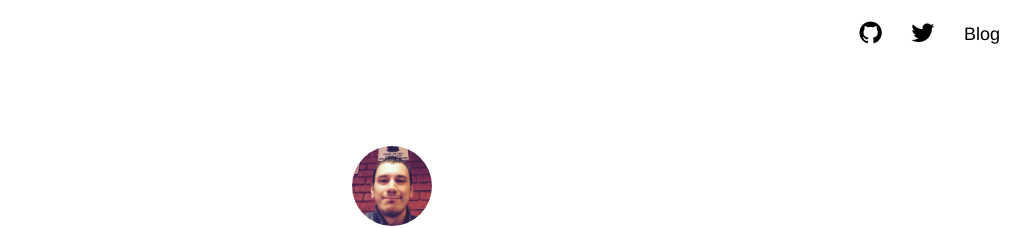
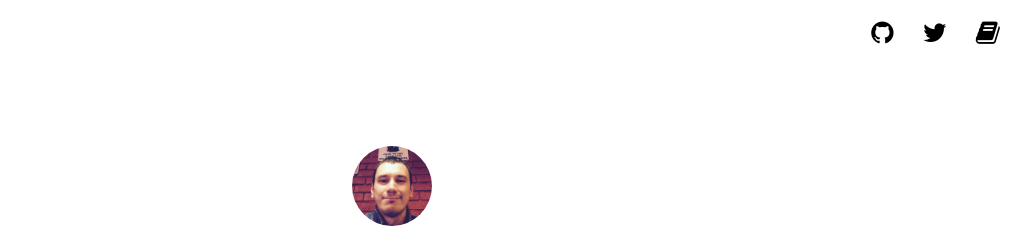
Before and after one commit to ArtemGrinn/artemgrinn.github.io, a Jekyll site: the page built from index.html, in a window 1280 px wide. Shown: the top 228 px of the page, without its empty margins (248-1279 px from the left). Built offline with Jekyll 4.4.1, drawn with Linux system fonts in a browser that asks for light colours; nearby versions of some CDN libraries; the list of posts is cut into pages by our own code.

Commit message:
Update navigation.html

```diff
--- a/_includes/navigation.html
+++ b/_includes/navigation.html
@@ -1,13 +1,13 @@
 <nav class="main-nav">
-    <a href="https://github.com/ArtemGrinn"> <i class="fa fa-github" aria-hidden="true"></i> </a>
-    <a href="https://twitter.com/grinn57"> <i class="fa fa-twitter" aria-hidden="true"></i> </a>
+    <a href="https://github.com/ArtemGrinn" title="My Github"> <i class="fa fa-github" aria-hidden="true"></i> </a>
+    <a href="https://twitter.com/grinn57" title="My Twitter"> <i class="fa fa-twitter" aria-hidden="true"></i> </a>
     {% if page.url != "/" %}
-        <a href="{{ site.baseurl }}"> Home </a>
+        <a href="{{ site.baseurl }}" title="Home"> <i class="fa fa-home" aria-hidden="true"></i> </a>
     {% endif %}
 
     {% if page.url != "/blog/" %}
         {% if site.aboutPage %}
-            <a href="{{ site.baseurl }}blog">Blog </a>
+            <a href="{{ site.baseurl }}blog" title="My Blog"> <i class="fa fa-book" aria-hidden="true"></i> </a>
         {% endif %}
     {% endif %}
 </nav>
```
